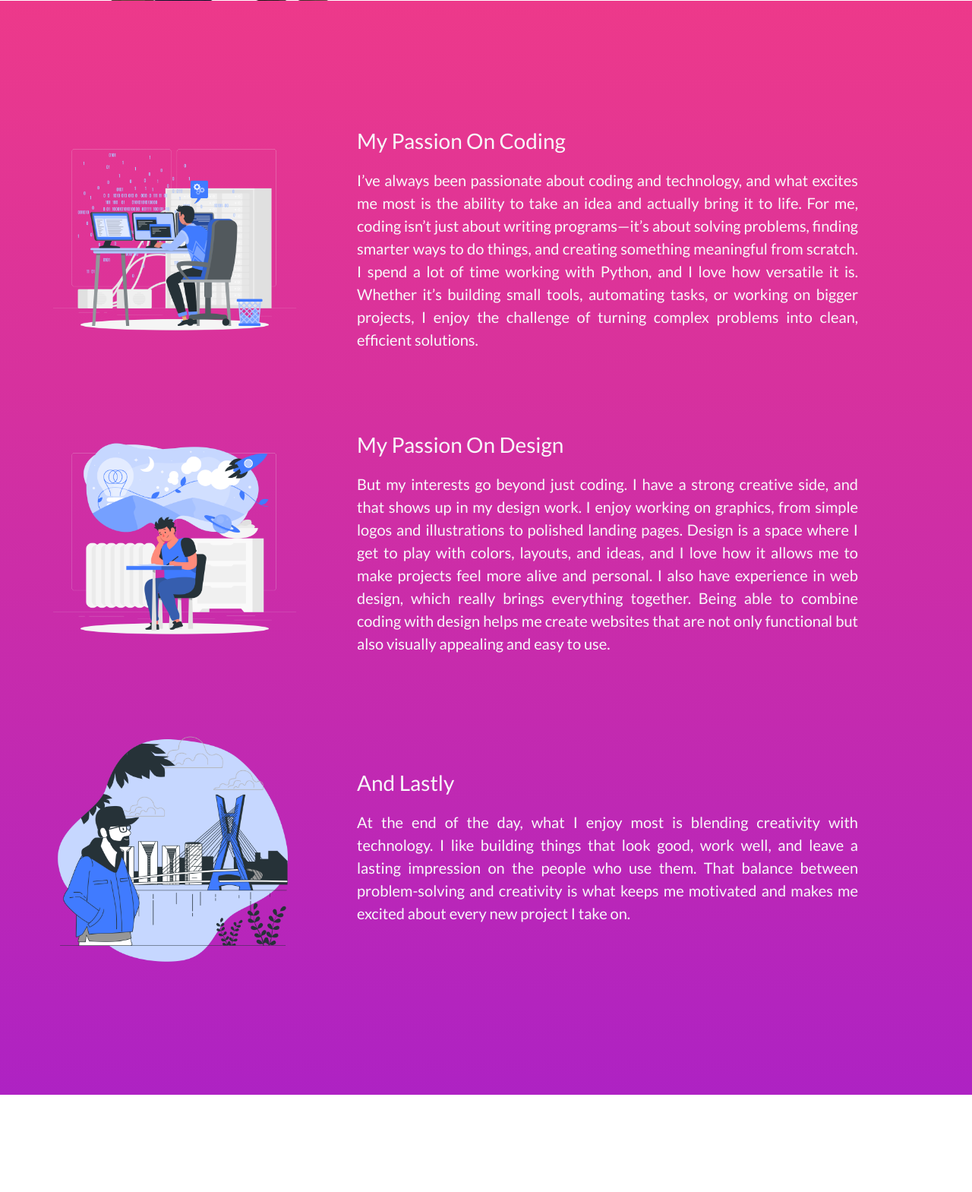
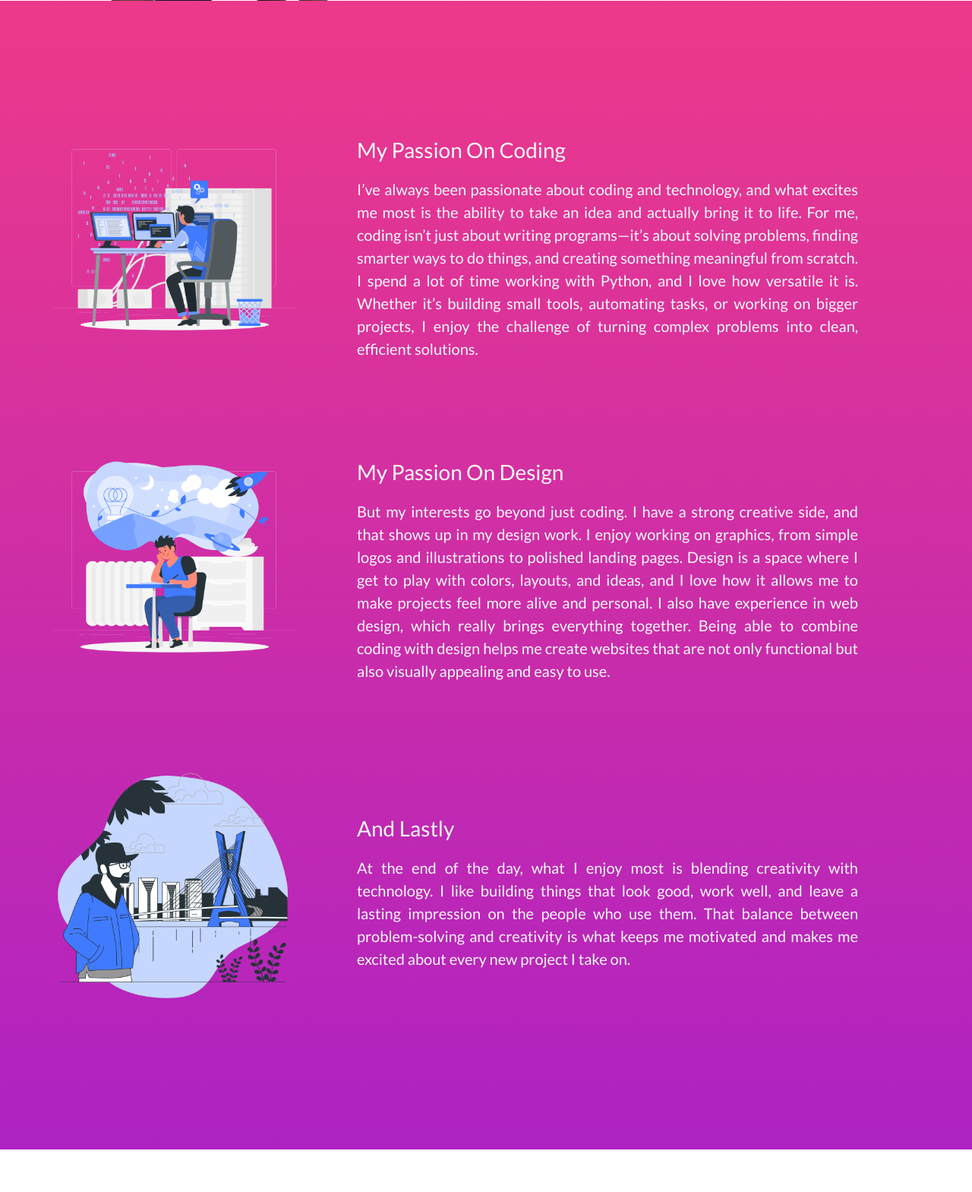
Before and after one commit to savjaylade84/jisun_portfolio, a Flask app: page / in a window 1280 px wide; the page is wider, and only the part inside the window is pictured. Shown: the part 861-2430 px from the top of that part at 76% size. Run offline with Flask 3, Linux system fonts and the light colour scheme.

Commit message:
last fix for the today on about section. i adjust the image bottom margin

```diff
--- a/templates/index.html
+++ b/templates/index.html
@@ -113,7 +113,7 @@
                         <div class="about-list bottom-margin-small  align-items-center d-flex d-md-flex flex-md-row flex-column">
                             <picture>
                                 <source srcset=" {{ url_for('static',filename=desc['img']) }} " type="image/svg+xml">
-                                <img src=" {{  url_for('static',filename=desc['img']) }} " class="img-fluid img-art" alt="...">
+                                <img src=" {{  url_for('static',filename=desc['img']) }} " class="img-fluid img-art bottom-margin-xsmall" alt="...">
                             </picture>
                             <div class="bottom-margin-none padding-vertical-small text-justify">
                                 <p class="fs-3">{{ desc['title'] }}</p>
```
